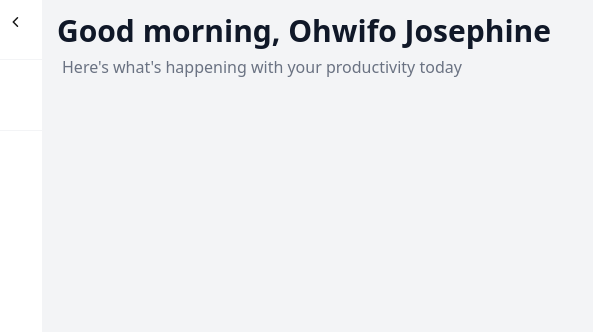
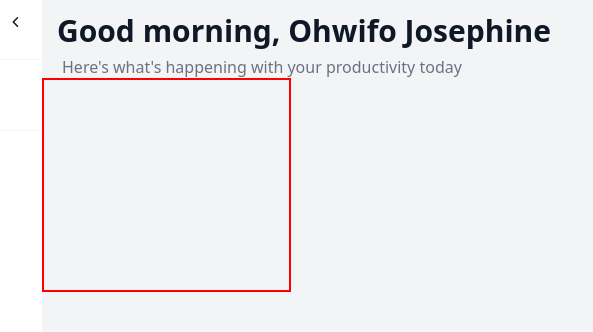
Before and after one commit to Josephine-2991/Sign_up_Login_Page, a plain HTML site: page modules/dashboard/dashboard.html in a window 1280 px wide. Shown: the part 15-347 px from the top of the page, 214-807 px from the left. Drawn offline with Linux system fonts and the light colour scheme; files whose address does not match are found by name.

Commit message:
card-container created

```diff
--- a/modules/dashboard/dashboard.css
+++ b/modules/dashboard/dashboard.css
@@ -159,3 +159,20 @@ background-color: var(--button_background);
     color: var();
     margin: 0;
 }
+
+/*card container section*/
+.cards_Container{
+    display:grid;
+    grid-template-columns: repeat(4, 1fr);
+    grid-gap:10px;
+
+}
+.cards_Container_Cards{
+    height: 210px;
+    border: 2px solid red;
+}
+
+/* .cards_Container_Cards:nth-of-type(5){
+    grid-column: 1/3;
+    grid-row: 1/3;
+} */
--- a/modules/dashboard/dashboard.html
+++ b/modules/dashboard/dashboard.html
@@ -6,6 +6,10 @@
     <meta name="viewport" content="width=device-width, initial-scale=1.0">
     <title>Dashbord</title>
     <link rel="stylesheet" href="../../modules/dashboard/dashboard.css">
+    <link rel="stylesheet" href="https://cdnjs.cloudflare.com/ajax/libs/font-awesome/7.0.1/css/all.min.css">
+
+
+
 </head>
 
 <body>
@@ -62,6 +66,7 @@
             <section class="logout_Container">
                 <img src="../../assets/images/logout.svg" alt="">
                 <p>LogOut</p>
+
             </section>
 
         </aside>
@@ -73,7 +78,17 @@
             <p>Here's what's happening with your productivity today</p>
 
             <section class="cards_Container">
-                <div class="cards_Container Cards">
+                <div class="cards_Container_Cards">
+                    <!-- <div>
+                        <p>Active Tasks</p>
+                        <img  class="logo_Image" src="../../assets/images/login image.svg" alt="" srcset="">
+                    </div>
+
+                    <div>
+                        <p>Active Tasks</p>
+                        <img  class="logo_Image" src="../../assets/images/login image.svg" alt="" srcset="">
+                    </div> -->
+
 
                 </div>
 
```
